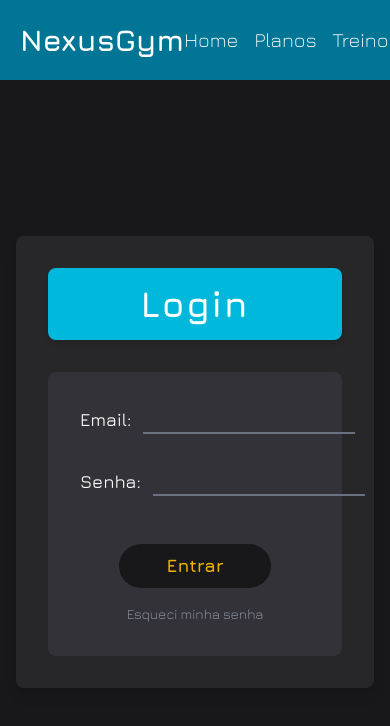
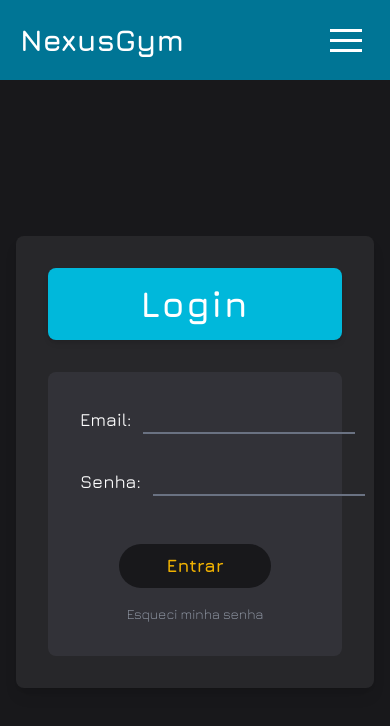
Before and after one commit to Nexus-Consulting-FIAP/Checkpoint05-Web-Front, a React (Vite) app in the folder frontend/: page /login in a window 390 px wide. Shown: the top 726 px of the page. Built offline with nearby package versions, Linux system fonts and the light colour scheme.

Commit message:
crazy hamburguer

```diff
--- a/frontend/package.json
+++ b/frontend/package.json
@@ -12,6 +12,7 @@
   "dependencies": {
     "@tailwindcss/vite": "^4.1.14",
     "axios": "^1.12.2",
+    "hamburger-react": "^2.5.2",
     "nodemon": "^3.1.10",
     "react": "^19.1.1",
     "react-dom": "^19.1.1",
--- a/frontend/src/components/Header.jsx
+++ b/frontend/src/components/Header.jsx
@@ -1,10 +1,12 @@
-import React from 'react'
-import { useEffect, useState } from 'react';
+import React, { useEffect, useState } from 'react'
 import { FaUserCircle, FaSignOutAlt } from 'react-icons/fa'
+import { Sling as Hamburger } from 'hamburger-react' // Import do ícone
 
 const Header = () => {
   const [isLoggedIn, setIsLoggedIn] = useState(!!localStorage.getItem('token'))
   const [showProfilePopup, setShowProfilePopup] = useState(false)
+  const [isOpen, setIsOpen] = useState(false) // controla o menu mobile
+
   const userData = isLoggedIn ? JSON.parse(localStorage.getItem('userData') || '{}') : {}
 
   const handleLogout = () => {
@@ -24,28 +26,26 @@ const Header = () => {
     }
 
     window.addEventListener('storage', checkLoginStatus)
-
-    return () => {
-      window.removeEventListener('storage', checkLoginStatus);
-    }
+    return () => window.removeEventListener('storage', checkLoginStatus)
   }, [])
 
   return (
-    <div className="p-5 h-20 w-screen flex justify-between items-center bg-cyan-700 fixed top-0 left-0 z-1">
+    <header className="p-5 h-20 w-screen flex justify-between items-center bg-cyan-700 fixed top-0 left-0 z-10">
 
-      <div>
-        <a href='/home' className="text-3xl font-bold text-white">NexusGym</a>
-      </div>
+      {/* Logo */}
+      <a href="/home" className="text-3xl font-bold text-white">NexusGym</a>
 
-      <div className="text-xl">
+      {/* Menu normal (desktop) */}
+      <nav className="hidden md:block text-xl">
         <ul className="flex gap-4">
           <li><a href="Home" className="text-white hover:text-yellow-300">Home</a></li>
           <li><a href="Planos" className="text-white hover:text-yellow-300">Planos</a></li>
           <li><a href="Treinos" className="text-white hover:text-yellow-300">Treino</a></li>
           <li><a href="Contato" className="text-white hover:text-yellow-300">Contato</a></li>
         </ul>
-      </div>
+      </nav>
 
+      {/* Botões ou perfil */}
       {isLoggedIn ? (
         <>
           <button onClick={togglePopup} aria-expanded={showProfilePopup} className="text-white hover:text-yellow-300 flex items-center">
@@ -68,7 +68,6 @@ const Header = () => {
                   </span>
                 </p>
               </div>
-
               <button
                 onClick={handleLogout}
                 className="flex items-center justify-center w-full bg-zinc-900 hover:bg-red-700 text-red-400 hover:text-white py-2 transition-colors text-sm font-medium"
@@ -80,14 +79,35 @@ const Header = () => {
           )}
         </>
       ) : (
-        <div className="text-xl flex gap-2">
+        <div className="hidden md:flex text-xl gap-2">
           <a href="Cadastro" className="text-white hover:text-yellow-300"><button className="border-2 rounded-4xl p-2">Cadastro</button></a>
           <a href="Login" className="text-white hover:text-yellow-300"><button className="border-2 rounded-4xl p-2">Login</button></a>
         </div>
       )}
 
+      {/* Ícone do menu (mobile) */}
+      <div className="md:hidden text-white z-20">
+        <Hamburger toggled={isOpen} toggle={setIsOpen} color="white" />
+      </div>
 
+      {/* Menu mobile */}
+      {isOpen && (
+        <nav className="absolute top-20 left-0 w-full bg-cyan-800 text-white flex flex-col items-center gap-4 py-5 md:hidden z-10 shadow-lg">
+          <a href="Home" onClick={() => setIsOpen(false)} className="hover:text-yellow-300">Home</a>
+          <a href="Planos" onClick={() => setIsOpen(false)} className="hover:text-yellow-300">Planos</a>
+          <a href="Treinos" onClick={() => setIsOpen(false)} className="hover:text-yellow-300">Treino</a>
+          <a href="Contato" onClick={() => setIsOpen(false)} className="hover:text-yellow-300">Contato</a>
+
+          {!isLoggedIn && (
+            <div className="flex flex-col gap-2 mt-3">
+              <a href="Cadastro" onClick={() => setIsOpen(false)} className="hover:text-yellow-300 border-2 rounded-4xl p-2 text-center">Cadastro</a>
+              <a href="Login" onClick={() => setIsOpen(false)} className="hover:text-yellow-300 border-2 rounded-4xl p-2 text-center">Login</a>
             </div>
+          )}
+        </nav>
+      )}
+
+    </header>
   )
 }
 
```
Also changed, not shown: 1 other file (tests, documents, lock files or other folders). Lines whose indentation alone changed are shown as unchanged.
